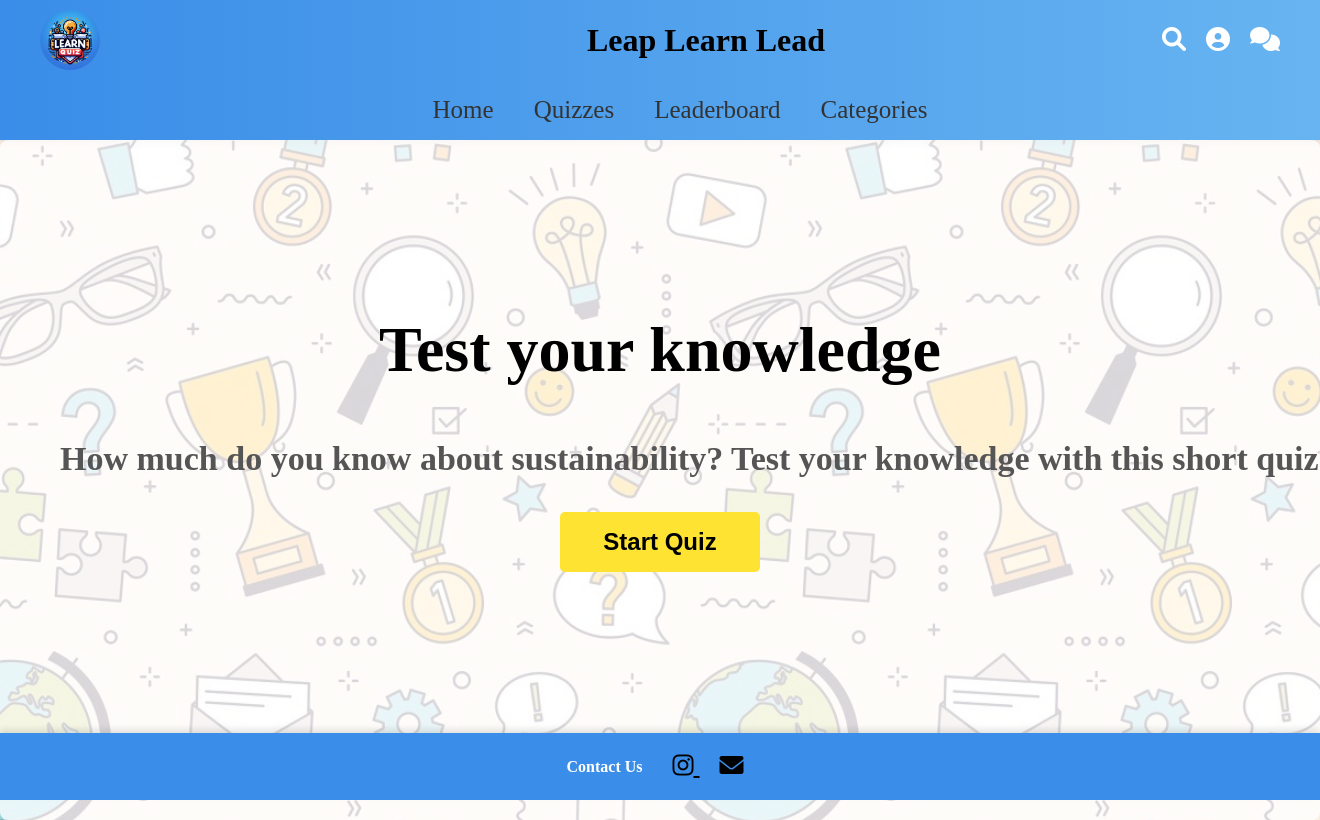
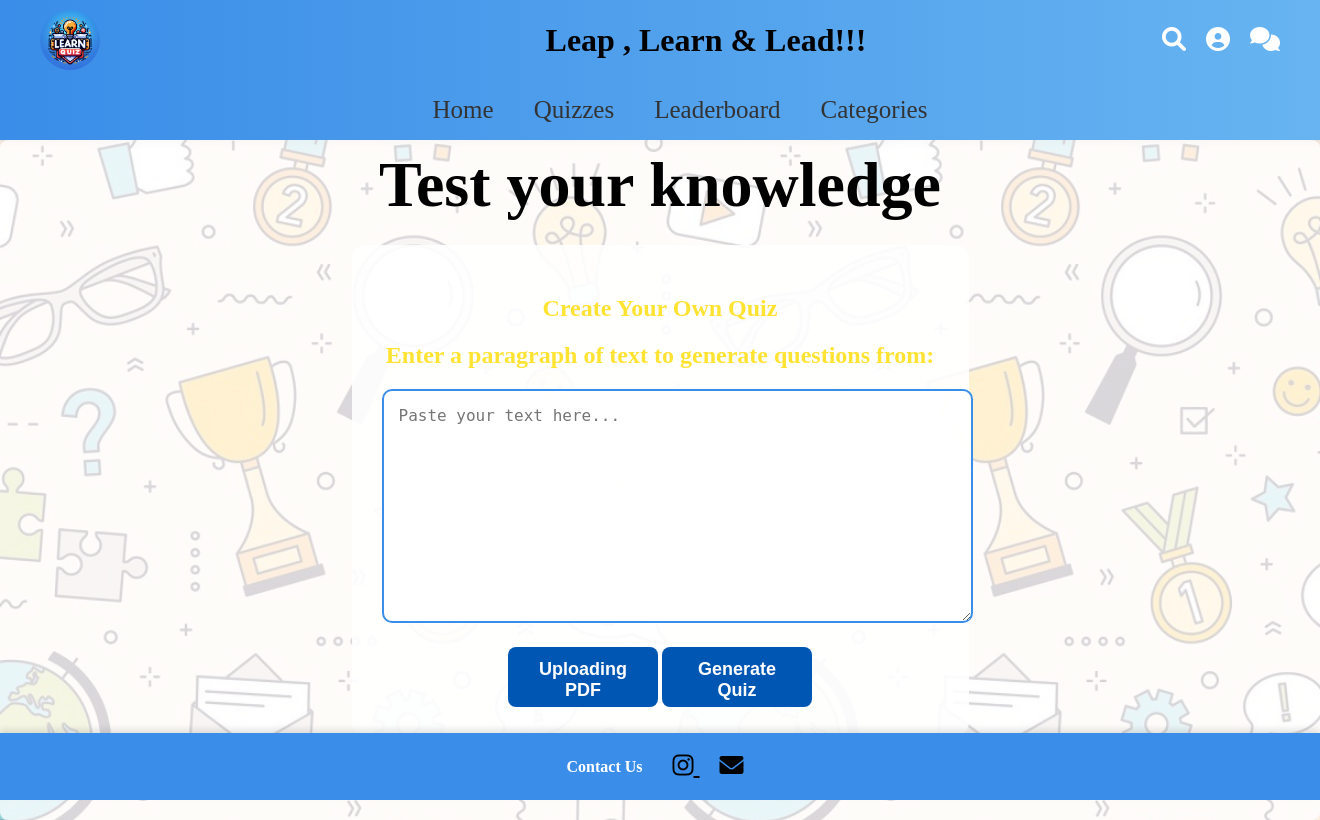
Before and after one commit to Luvish-Arora/Question-Generator-QUIZ-BUDDY-1-, a Flask app: page /index1.html in a window 1320 px wide. Run offline with Flask 3, Linux system fonts and the light colour scheme.

Commit message:
better the frontend and also added user input futher integrate with pdf part

```diff
--- a/app.py
+++ b/app.py
@@ -1,13 +1,9 @@
-from flask import Flask, render_template, jsonify, redirect, url_for
+from flask import Flask, render_template, jsonify, redirect, url_for, request
 import torch
 from transformers import T5ForConditionalGeneration, T5Tokenizer
 import pandas as pd
 import random
-import torch
-from transformers import T5ForConditionalGeneration, T5Tokenizer
 from typing import List, Dict, Optional
-import pandas as pd
-
 
 app = Flask(__name__)
 
@@ -51,17 +47,6 @@ class OptimizedQuizGenerator:
     ) -> List[str]:
         """
         Generate questions based on the given context and difficulty level.
-
-        Args:
-            context: Text to generate questions from
-            difficulty: Difficulty level ('easy', 'medium', 'hard')
-            num_questions: Number of questions to generate
-            max_length: Maximum length of generated questions
-            min_length: Minimum length of generated questions
-            temperature: Controls randomness (higher = more random)
-
-        Returns:
-            List of generated questions
         """
         input_text = self._prepare_input_text(context, difficulty)
 
@@ -84,7 +69,7 @@ class OptimizedQuizGenerator:
             max_length=max_length,
             min_length=min_length,
             num_return_sequences=num_questions,
-            num_beams=4,
+            num_beams=5,
             temperature=temperature,
             top_k=50,
             top_p=0.95,
@@ -97,7 +82,6 @@ class OptimizedQuizGenerator:
         questions = []
         for output in outputs:
             question = self.tokenizer.decode(output, skip_special_tokens=True)
-            # Remove any "generate question:" prefix if it appears in the output
             question = question.replace("generate question:", "").strip()
             questions.append(question)
 
@@ -128,17 +112,9 @@ class OptimizedQuizGenerator:
 
         return results
 
-
-import pandas as pd
-from typing import Dict, List
-
 def save_questions_to_excel(data: Dict[str, List[Dict[str, str]]], output_file: str = "generated_questions.xlsx"):
     """
     Save generated questions to an Excel file by appending to existing content.
-
-    Args:
-        data: A dictionary with context as keys and lists of questions and difficulty levels as values.
-        output_file: Name of the Excel file to save.
     """
     rows = []
     for context, questions in data.items():
@@ -161,63 +137,89 @@ def save_questions_to_excel(data: Dict[str, List[Dict[str, str]]], output_file:
     combined_df.to_excel(output_file, index=False, engine="openpyxl")
     print(f"Questions saved to {output_file}")
 
-def main():
-    print("Initializing Quiz Generator...")
-    quiz_gen = OptimizedQuizGenerator()
+# Variable to track used questions
+used_questions = []
 
-    # Test batch generation
-    print("\nTesting batch generation...")
-    contexts = [
-        "Photosynthesis is the process by which plants convert sunlight into chemical energy, producing glucose and oxygen from carbon dioxide and water.",
-        "The Renaissance was a period of cultural rebirth in Europe from the 14th to 17th centuries, marked by renewed interest in classical art and learning."
-    ]
-    difficulties = ['easy', 'hard']
-
-    print("\nGenerating batch questions...")
-    batch_results = quiz_gen.batch_generate_questions(
-        contexts=contexts,
-        difficulties=difficulties,
-        questions_per_context=2
-    )
-
-    # Save to Excel
-    save_questions_to_excel(batch_results)
-
-main()
 # Generate and save questions to Excel
 @app.route('/generate-quiz')
 def generate_quiz():
     quiz_gen = OptimizedQuizGenerator()
     context = "Photosynthesis is the process by which plants convert sunlight into chemical energy."
     questions = quiz_gen.generate_question(context, "easy", num_questions=5)
-    quiz_gen.save_questions_to_excel(questions)
+    save_questions_to_excel({"Photosynthesis": [{"question": q, "difficulty": "easy"} for q in questions]})
     return redirect(url_for('quiz'))
+
+# Custom quiz generation route
+@app.route('/generate-custom-quiz', methods=['POST'])
+def generate_custom_quiz():
+    """
+    Generate a quiz from a user-provided context
+    """
+    data = request.get_json()
+    context = data.get('context', '').strip()
+
+    if not context:
+        return jsonify({"error": "No context provided"}), 400
+
+    # Initialize quiz generator
+    quiz_gen = OptimizedQuizGenerator()
+
+    try:
+        # Generate questions for the custom context
+        batch_results = quiz_gen.batch_generate_questions(
+            contexts=[context],
+            difficulties=['medium'],
+            questions_per_context=5
+        )
+
+        # Save questions to Excel
+        save_questions_to_excel(batch_results)
+
+        return jsonify({"status": "success"}), 200
+
+    except Exception as e:
+        print(f"Error generating quiz: {e}")
+        return jsonify({"error": "Failed to generate quiz"}), 500
 
 # Serve a random question from the Excel file
 @app.route('/get-random-question')
 def get_random_question():
     df = pd.read_excel("generated_questions.xlsx")
-    random_question = df.sample().iloc[0]
+
+    # Filter out the questions already used
+    unused_questions = df[~df['Question'].isin(used_questions)]
+
+    if unused_questions.empty:
+        return jsonify({"message": "Quiz completed!"}), 200
+
+    random_question = unused_questions.sample().iloc[0]
+    used_questions.append(random_question['Question'])
     return jsonify({"question": random_question['Question']})
 
+# Route to handle quiz completion
+@app.route('/quiz-completed')
+def quiz_completed():
+    return redirect(url_for('index1'))
+
+# Root route
 @app.route("/")
 def index():
     return render_template('index.html')
 
+# Other routes for different pages
 @app.route("/login.html")
 def login():
     return render_template('login.html')
 
 @app.route("/index.html")
-def index3():
+def index_html():
     return render_template('index.html')
-# Render index1.html
-@app.route('/index1.html')
+
+@app.route("/index1.html")
 def index1():
     return render_template('index1.html')
 
-# Render quiz.html
-@app.route('/quiz.html')
+@app.route("/quiz.html")
 def quiz():
     return render_template('quiz.html')
 
--- a/static/css/styles.css
+++ b/static/css/styles.css
@@ -1,8 +1,7 @@
-/* Ensure no padding or margin on the body */
 body {
     margin: 0;
     padding: 0;
-    background-image: url('../images/db34d40b271fb59477621550bf73ea0b.jpg'); /* Replace with your image */
+    background-image: url('../images/db34d40b271fb59477621550bf73ea0b.jpg');
     background-size: cover;
     background-position: center;
     background-repeat: no-repeat;
@@ -10,6 +9,47 @@ body {
     color: #fff;
 }
 
+/* Context section specific styling */
+.context-section {
+    background-color: rgba(255, 255, 255, 0.9);
+    padding: 30px;
+    border-radius: 15px;
+    margin-top: 20px;
+    text-align: center;
+    max-width: 800px;
+    margin-left: auto;
+    margin-right: auto;
+}
+
+#context-input {
+    width: 100%;
+    min-height: 200px;
+    margin-bottom: 20px;
+    padding: 15px;
+    border: 2px solid #3a8de8;
+    border-radius: 10px;
+    resize: vertical;
+    font-size: 16px;
+    background-color: rgba(255, 255, 255, 0.9);
+}
+
+.generate-quiz-btn {
+    background-color: #0056b3;
+    color: white;
+    padding: 12px 24px;
+    border: none;
+    border-radius: 8px;
+    cursor: pointer;
+    font-size: 18px;
+    transition: background-color 0.3s ease, transform 0.2s;
+}
+
+.generate-quiz-btn:hover {
+    background-color: #003d82;
+    transform: translateY(-2px);
+}
+
+/* Keep the rest of the original CSS */
 /* Header and footer should be 100% width */
 header, footer {
     width: 100%;
@@ -53,8 +93,8 @@ footer {
 
 /* Styling for the "Hi" text */
 #first div {
-    font-size: 24px; /* Adjust text size */
-    color: white; /* Ensure text is visible */
+    font-size: 24px;
+    color: white;
     font-weight: bold;
 }
 
@@ -102,34 +142,35 @@ nav a:hover {
 /* Main section */
 main {
     display: flex;
+    flex-direction: column;
     justify-content: center;
     align-items: center;
     min-height: 80vh;
     padding: 20px;
-    background: rgba(255, 255, 255, 0.8); /* Keeps text readable */
+    background: rgba(255, 255, 255, 0.8);
     border-radius: 8px;
-    text-align: center;
 }
 
 .quiz-section {
     max-width: 1200px;
+    text-align: center;
+    margin-bottom: 30px;
 }
 
 .quiz-section h1 {
     font-size: 64px;
     font-weight: bold;
     color: #000;
-    white-space: nowrap; /* Keeps the text in one line */
+    white-space: nowrap;
     margin-top: -75px;
 }
 
 .quiz-section p {
     font-size: 34px;
     color: #555;
-    white-space: nowrap; /* Keeps the text in one line */
+    white-space: nowrap;
     font-weight: bold;
 }
-
 /* Button styling */
 button {
     padding: 10px 20px;
--- a/templates/index1.html
+++ b/templates/index1.html
@@ -4,7 +4,6 @@
     <meta charset="UTF-8">
     <meta name="viewport" content="width=device-width, initial-scale=1.0">
     <title>Quizzing</title>
-    <script src="/script.js"></script>
     <link rel="stylesheet" href="https://cdnjs.cloudflare.com/ajax/libs/font-awesome/6.0.0-beta3/css/all.min.css">
     <link rel="stylesheet" href="/static/css/styles.css">
 </head>
@@ -12,12 +11,14 @@
     <header>
         <div id="first">
             <img src="../static/images/logo2.avif" alt="Quiz Logo" class="logo">
-            <div style="color: black;font-size: xx-large; margin-left: 150px;">Leap Learn Lead</div>
+            <div style="color: black;font-size: xx-large; margin-left: 150px;">Leap , Learn & Lead!!!</div>
             <div class="search-and-login">
-                <a href="#"><i class="fas fa-search search-icon"></i></a>
+                <a href="#">
+                    <i class="fas fa-search"></i>
+                </a>
                 <a href="/profile.html"><i class="fas fa-user-circle profile-circle-icon" title="Profile"></i></a>
                 <a href="https://quizbuddy.streamlit.app/" target="_blank" title="Chatbot">
-                    <i class="fas fa-comments chatbot-icon"></i>
+                    <i class="fas fa-comments"></i>
                 </a>
             </div>
         </div>
@@ -32,10 +33,16 @@
     </header>
 
     <main>
-        <section class="quiz-section">
+        <section class="quiz-section" style="margin-bottom: -50px;">
             <h1>Test your knowledge</h1>
-            <p>How much do you know about sustainability? Test your knowledge with this short quiz.</p>
-            <a href="/quiz.html"><button class="start-quiz-btn">Start Quiz</button></a>
+        </section>
+
+        <section class="context-section">
+            <h1 style="color: #ffe333">Create Your Own Quiz</h1>
+            <h2 style="color: #ffe333">Enter a paragraph of text to generate questions from:</h2>
+            <textarea id="context-input" placeholder="Paste your text here..."></textarea>
+            <button id="generate-quiz-btn" class="generate-quiz-btn" style="width: 150px; height: 60px;">Uploading PDF</button>
+            <button id="generate-quiz-btn" class="generate-quiz-btn" style="width: 150px; height: 60px;">Generate Quiz</button>
         </section>
     </main>
 
@@ -52,5 +59,37 @@
             </div>
         </div>
     </footer>
+
+    <script>
+        document.getElementById('generate-quiz-btn').addEventListener('click', function() {
+            const context = document.getElementById('context-input').value.trim();
+
+            if (context === '') {
+                alert('Please enter a context paragraph.');
+                return;
+            }
+
+            // Send context to server via AJAX
+            fetch('/generate-custom-quiz', {
+                method: 'POST',
+                headers: {
+                    'Content-Type': 'application/json',
+                },
+                body: JSON.stringify({ context: context })
+            })
+            .then(response => {
+                if (response.ok) {
+                    // Redirect to quiz page
+                    window.location.href = '/quiz.html';
+                } else {
+                    alert('Failed to generate quiz. Please try again.');
+                }
+            })
+            .catch(error => {
+                console.error('Error:', error);
+                alert('An error occurred. Please try again.');
+            });
+        });
+    </script>
 </body>
 </html>
```
Also changed, not shown: templates/index.html (+42 -10 lines), templates/quiz.html (+8 -6 lines), 1 other file.
